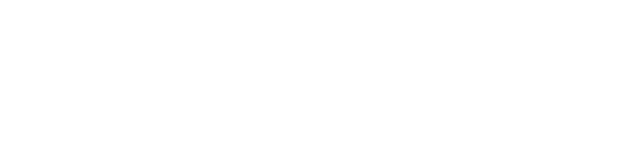
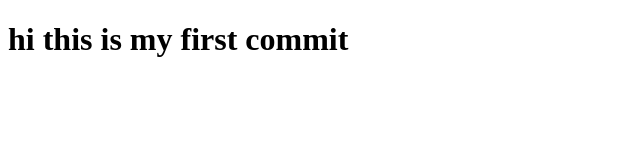
Before and after one commit to jaydon09/my-first-git-repo, a plain HTML site: page index.html in a window 1280 px wide. Shown: the whole page, without its empty margins (0-640 px from the left). Drawn offline with Linux system fonts and the light colour scheme.

Commit message:
update index.html add some code

```diff
--- a/index.html
+++ b/index.html
@@ -7,6 +7,6 @@
     <title>Document</title>
 </head>
 <body>
-
+    <h1>hi this is my first commit</h1>
 </body>
 </html>
```
